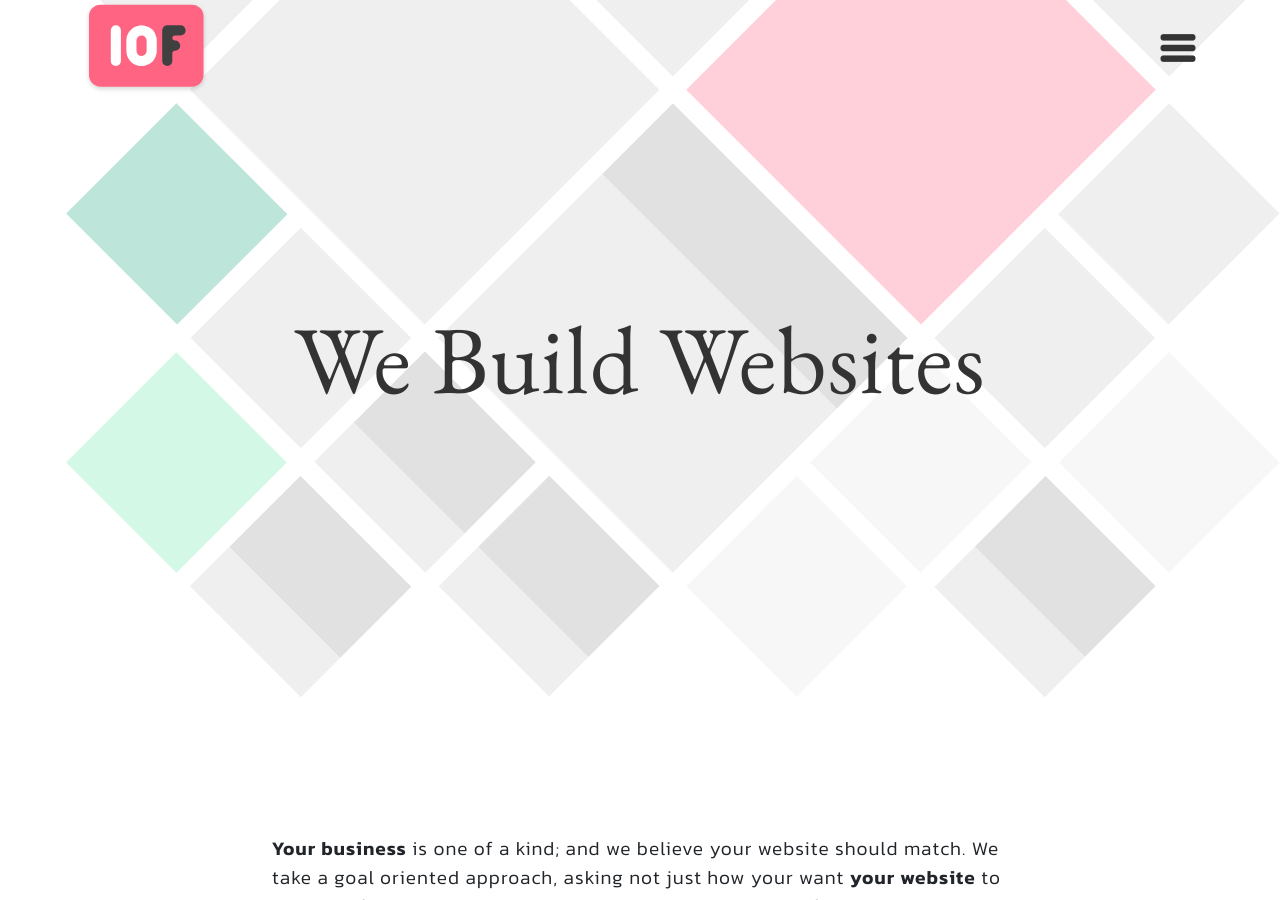
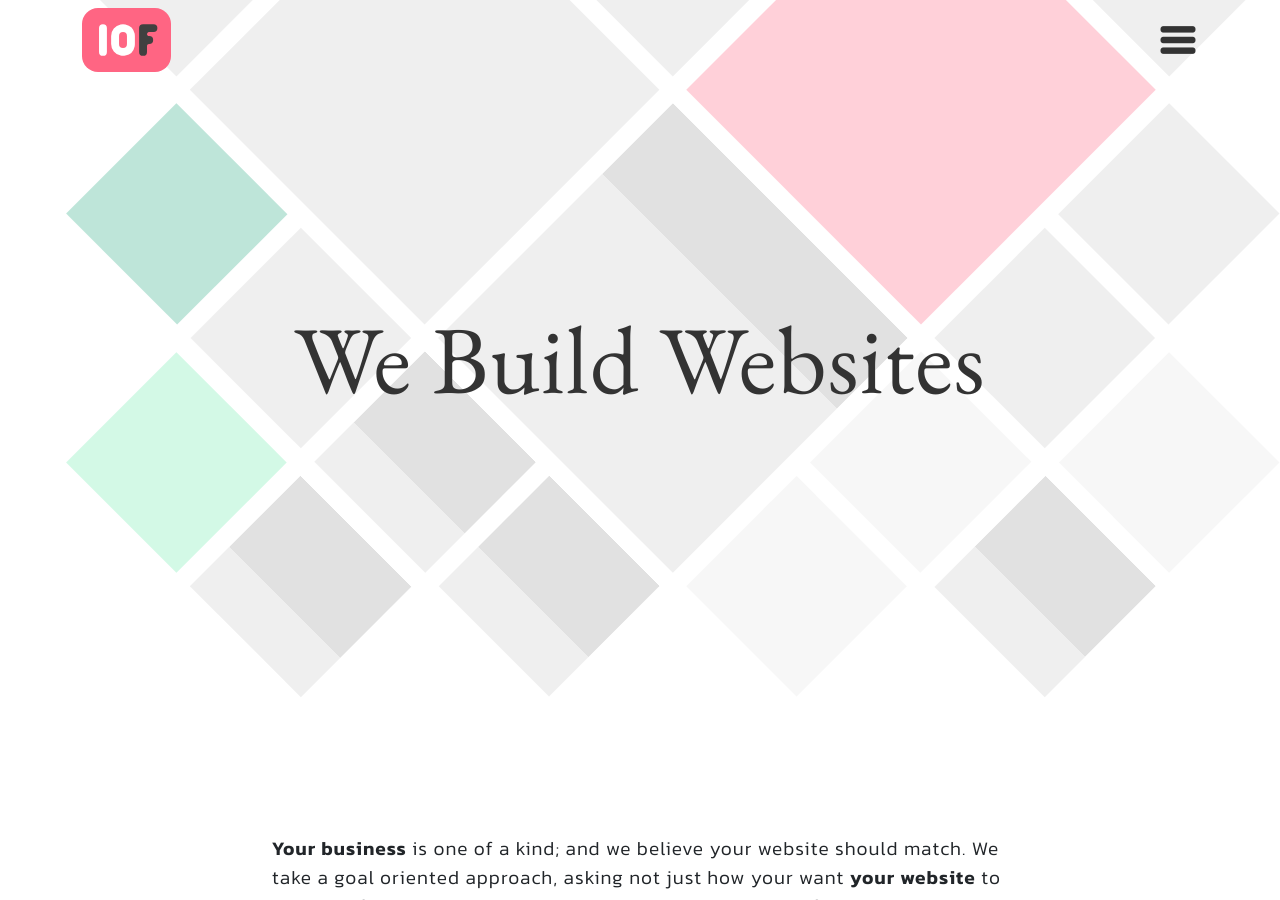
Before and after one commit to 10fdesign/website-dev, a Jekyll site: the page built from index.markdown, in a window 1280 px wide and 900 px high. Built offline with Jekyll 4.4.1, drawn with Linux system fonts in a browser that asks for light colours.

Commit message:
Added 404 page.

```diff
--- a/_includes/logo.html
+++ b/_includes/logo.html
@@ -1,25 +1,37 @@
-<svg xmlns="http://www.w3.org/2000/svg" xmlns:xlink="http://www.w3.org/1999/xlink" viewBox="0 0 166 124">
-  <defs>
-    <filter id="Path_29" x="0" y="0" width="166" height="124" filterUnits="userSpaceOnUse">
-      <feOffset dy="3" input="SourceAlpha"/>
-      <feGaussianBlur stdDeviation="3" result="blur"/>
-      <feFlood flood-opacity="0.161"/>
-      <feComposite operator="in" in2="blur"/>
-      <feComposite in="SourceGraphic"/>
-    </filter>
-  </defs>
-  <g id="Group_184" data-name="Group 184" transform="translate(137.781 34.357)">
-    <g transform="matrix(1, 0, 0, 1, -137.78, -34.36)" filter="url(#Path_29)">
-      <path id="Path_29-2" data-name="Path 29" d="M15,0H133a15,15,0,0,1,15,15V91a15,15,0,0,1-15,15H15A15,15,0,0,1,0,91V15A15,15,0,0,1,15,0Z" transform="translate(9 6)" fill="#ff6583"/>
-    </g>
-    <g id="_0" data-name="0" transform="translate(-80.515 -1.636)">
-      <path id="_0-2" data-name=" 0-2" d="M5144.2,261.737a19.783,19.783,0,0,1-3.962-.4,19.642,19.642,0,0,1-15.7-19.263V228.842a19.652,19.652,0,0,1,15.7-19.263,19.852,19.852,0,0,1,7.924,0,19.643,19.643,0,0,1,15.3,15.3,19.751,19.751,0,0,1,.4,3.963v13.233a19.894,19.894,0,0,1-.4,3.963,19.658,19.658,0,0,1-15.3,15.3A19.846,19.846,0,0,1,5144.2,261.737Zm0-39.417a6.546,6.546,0,0,0-6.552,6.543v13.181a6.554,6.554,0,1,0,13.107.07v-13.24a6.549,6.549,0,0,0-6.544-6.554Z" transform="translate(-5124.539 -209.18)" fill="#fff"/>
-    </g>
-    <path id="_1" data-name="1" d="M5069.875,209.18h0a6.523,6.523,0,0,1,6.523,6.523v39.511a6.523,6.523,0,0,1-6.523,6.523h0a6.523,6.523,0,0,1-6.523-6.523V215.7A6.523,6.523,0,0,1,5069.875,209.18Z" transform="translate(-5163.93 -210.816)" fill="#fff"/>
-    <g id="Group_185" data-name="Group 185" transform="translate(-34.174 -1.636)">
-      <g id="Group_186" data-name="Group 186">
-        <path id="Path_17" data-name="Path 17" d="M6.535,52.557A6.529,6.529,0,0,1,0,46.033V6.535A6.53,6.53,0,0,1,6.524,0h17.1a6.57,6.57,0,1,1,0,13.139H16.291a3.241,3.241,0,0,0-2.279.977,3.3,3.3,0,0,0,.015,4.63,3.238,3.238,0,0,0,2.311.962H16.7A6.57,6.57,0,0,1,16.7,32.848H16.52v0c-.059,0-.12-.005-.181-.005a3.24,3.24,0,0,0-2.311.962,3.273,3.273,0,0,0-.957,2.323c0,.028,0,.058,0,.087h0v9.8a6.53,6.53,0,0,1-6.524,6.536H6.535" transform="translate(0)" fill="#404040"/>
+<a href="/" class="logo">
+  <svg xmlns="http://www.w3.org/2000/svg" height="106" viewBox="0 0 148 106">
+    <g id="menu" transform="translate(135.781 28.357)">
+      <g id="Group_184" data-name="Group 184" transform="translate(-7)">
+        <rect id="Rectangle_66" data-name="Rectangle 66" height="106" rx="15" transform="translate(-128.781 -28.357)" fill="none"></rect>
+        <g id="logo_0" data-name="0" transform="translate(-80.515 -1.636)">
+          <path id="_0-2" data-name=" 0-2" d="M5144.2,261.737a19.783,19.783,0,0,1-3.962-.4,19.642,19.642,0,0,1-15.7-19.263V228.842a19.652,19.652,0,0,1,15.7-19.263,19.852,19.852,0,0,1,7.924,0,19.643,19.643,0,0,1,15.3,15.3,19.751,19.751,0,0,1,.4,3.963v13.233a19.894,19.894,0,0,1-.4,3.963,19.658,19.658,0,0,1-15.3,15.3A19.846,19.846,0,0,1,5144.2,261.737Zm0-39.417a6.546,6.546,0,0,0-6.552,6.543v13.181a6.554,6.554,0,1,0,13.107.07v-13.24a6.549,6.549,0,0,0-6.544-6.554Z" transform="translate(-5124.539 -209.18)" fill="#fff"></path>
+        </g>
+        <path id="logo_1" data-name="1" d="M5069.875,209.18h0a6.523,6.523,0,0,1,6.523,6.523v39.511a6.523,6.523,0,0,1-6.523,6.523h0a6.523,6.523,0,0,1-6.523-6.523V215.7A6.523,6.523,0,0,1,5069.875,209.18Z" transform="translate(-5163.93 -210.816)" fill="#fff"></path>
+        <g id="Group_185" data-name="Group 185" transform="translate(-34.174 -1.636)">
+          <g id="logo_F" data-name="Group 186">
+            <path id="Path_17" data-name="Path 17" d="M6.535,52.557A6.529,6.529,0,0,1,0,46.033V6.535A6.53,6.53,0,0,1,6.524,0h17.1a6.57,6.57,0,1,1,0,13.139H16.291a3.241,3.241,0,0,0-2.279.977,3.3,3.3,0,0,0,.015,4.63,3.238,3.238,0,0,0,2.311.962H16.7A6.57,6.57,0,0,1,16.7,32.848H16.52v0c-.059,0-.12-.005-.181-.005a3.24,3.24,0,0,0-2.311.962,3.273,3.273,0,0,0-.957,2.323c0,.028,0,.058,0,.087h0v9.8a6.53,6.53,0,0,1-6.524,6.536H6.535" transform="translate(0)" fill="#404040"></path>
+          </g>
+        </g>
       </g>
     </g>
-  </g>
-</svg>
+  </svg>
+  <div class="logo-overlay">
+    <svg xmlns="http://www.w3.org/2000/svg" height="106" viewBox="0 0 148 106">
+      <g id="menu" transform="translate(135.781 28.357)">
+        <g id="Group_184" data-name="Group 184" transform="translate(-7)">
+          <rect id="Rectangle_66" data-name="Rectangle 66" height="106" rx="15" transform="translate(-128.781 -28.357)" fill="none"></rect>
+          <g id="logo_0" data-name="0" transform="translate(-80.515 -1.636)">
+            <path id="_0-2" data-name=" 0-2" d="M5144.2,261.737a19.783,19.783,0,0,1-3.962-.4,19.642,19.642,0,0,1-15.7-19.263V228.842a19.652,19.652,0,0,1,15.7-19.263,19.852,19.852,0,0,1,7.924,0,19.643,19.643,0,0,1,15.3,15.3,19.751,19.751,0,0,1,.4,3.963v13.233a19.894,19.894,0,0,1-.4,3.963,19.658,19.658,0,0,1-15.3,15.3A19.846,19.846,0,0,1,5144.2,261.737Zm0-39.417a6.546,6.546,0,0,0-6.552,6.543v13.181a6.554,6.554,0,1,0,13.107.07v-13.24a6.549,6.549,0,0,0-6.544-6.554Z" transform="translate(-5124.539 -209.18)" fill="#fff"></path>
+          </g>
+          <path id="logo_1" data-name="1" d="M5069.875,209.18h0a6.523,6.523,0,0,1,6.523,6.523v39.511a6.523,6.523,0,0,1-6.523,6.523h0a6.523,6.523,0,0,1-6.523-6.523V215.7A6.523,6.523,0,0,1,5069.875,209.18Z" transform="translate(-5163.93 -210.816)" fill="#fff"></path>
+          <g id="Group_185" data-name="Group 185" transform="translate(-34.174 -1.636)">
+            <g id="logo_F" data-name="Group 186">
+              <path id="Path_17" data-name="Path 17" d="M6.535,52.557A6.529,6.529,0,0,1,0,46.033V6.535A6.53,6.53,0,0,1,6.524,0h17.1a6.57,6.57,0,1,1,0,13.139H16.291a3.241,3.241,0,0,0-2.279.977,3.3,3.3,0,0,0,.015,4.63,3.238,3.238,0,0,0,2.311.962H16.7A6.57,6.57,0,0,1,16.7,32.848H16.52v0c-.059,0-.12-.005-.181-.005a3.24,3.24,0,0,0-2.311.962,3.273,3.273,0,0,0-.957,2.323c0,.028,0,.058,0,.087h0v9.8a6.53,6.53,0,0,1-6.524,6.536H6.535" transform="translate(0)" fill="#404040"></path>
+            </g>
+          </g>
+        </g>
+      </g>
+    </svg>
+  </div>
+  <div class="logo-bg"></div>
+</a>
--- a/_includes/nav.html
+++ b/_includes/nav.html
@@ -2,9 +2,7 @@
 	<div class="container">
 		<div class="row">
 			<div class="col-6">
-				<a href="/" class="logo">
-					{% include logo.html %}
-				</a>
+				{% include logo.html %}
 			</div>
 			<div class="col-6">
 				<label for="menu-toggle" class="menu-toggle">
--- a/css/style.css
+++ b/css/style.css
@@ -135,6 +135,7 @@ nav {
   z-index: 12;
   width: 100%;
   top: 0;
+  padding: 0.5rem 0;
 }
 
 .menu-items {
@@ -184,21 +185,21 @@ label.menu-toggle:hover, label.menu-toggle:active, label.menu-toggle:focus {
 body.scrolled > nav {
   background: white;
   margin: 0;
-  padding: 1em 0;
+  padding: 0.5rem 0;
   box-shadow: 0 0px 15px rgba(0,0,0,0.2);
 }
 
-.logo > svg {
-  height: 6em;
+.logo svg {
+  height: 4em;
   transition: height 0.2s;
 }
 
-body.scrolled .logo > svg {
-  height: 4em;
+body.scrolled .logo svg {
+  height: 3em;
 }
 
 body.scrolled .menu label.menu-toggle {
-  height: 4rem;
+  height: 3rem;
 }
 
 
@@ -224,7 +225,7 @@ body.scrolled .menu label.menu-toggle {
   width: 120px;
 }
 
-#masthead .site-branding a .logo-overlay {
+#header .logo-overlay {
   position: absolute;
   top: var(--logo-border-size);
   left: var(--logo-border-size);
@@ -239,11 +240,11 @@ body.scrolled .menu label.menu-toggle {
   transition: clip-path var(--logo-animation-duration) ease-in;
 }
 
-#masthead .site-branding svg {
+#header svg {
   z-index: 4;
 }
 
-#masthead .site-branding .logo-overlay svg {
+#header .logo-overlay svg {
   position: absolute;
   max-width: unset;
   top: -4px;
@@ -252,26 +253,26 @@ body.scrolled .menu label.menu-toggle {
   z-index: 10;
 }
 
-#masthead .site-branding a:hover .logo-overlay {
+#header a.logo:hover .logo-overlay {
   top: var(--logo-border-size);
   left: var(--logo-border-size);
   clip-path: circle(68%);
   transition: clip-path var(--logo-animation-duration) ease-out;
 }
 
-#masthead .site-branding .logo-overlay svg #logo_1,
-#masthead .site-branding .logo-overlay svg #logo_0 path {
+#header .logo-overlay svg #logo_1,
+#header .logo-overlay svg #logo_0 path {
   fill: var(--logo-color);
 }
 
-#masthead .site-branding .logo-overlay svg #logo_F path {
+#header .logo-overlay svg #logo_F path {
   fill: white;
   stroke: #404040;
   stroke-width: 2;
   background: linear-gradient(45deg, blue, red);
 }
 
-#masthead .site-branding .logo-bg {
+#header .logo-bg {
   position: absolute;
   background-color: var(--logo-color);
   width: 100%;
@@ -280,6 +281,7 @@ body.scrolled .menu label.menu-toggle {
   left: 0;
   z-index:-2;
   border-radius: 1rem;
+  transition: border-radius 200ms;
 }
 
 /* Front Page */
@@ -784,8 +786,39 @@ footer .diamond {
 }
 
 main {
-  margin-top: 96px;
+  margin-top: 80px;
 }
 .home main {
     margin-top: 0;
 }
+a.logo {
+    position: relative;
+    display: inline-block;
+}
+.scrolled #header .logo-bg {
+  border-radius: 0.75rem;
+}
+.scrolled #header .logo-overlay {
+  border-radius: calc(0.75rem - var(--logo-border-size));
+}
+
+.container-404 {
+    position: relative;
+}
+
+.content-404 {
+    position: absolute;
+    top: 50%;
+    transform: translateY(-50%);
+    left: 2rem;
+    z-index: 10;
+    color: white;
+}
+
+.content-404 > * {
+    margin-bottom: 0.5rem;
+}
+
+.content-404 > *:last-child {
+    margin-bottom: 0;
+}
```
Also changed, not shown: other parts of _includes/nav.html (+0 -11 lines), 404.html (+7 -18 lines), _includes/footer.html (+12 -0 lines), assets/images/404.jpg (added).
